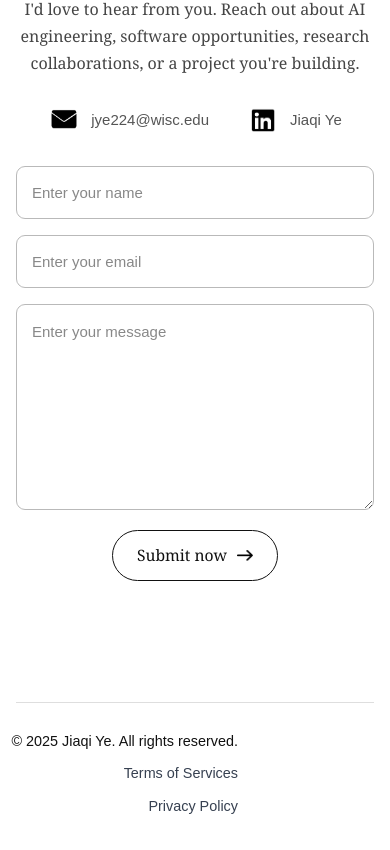
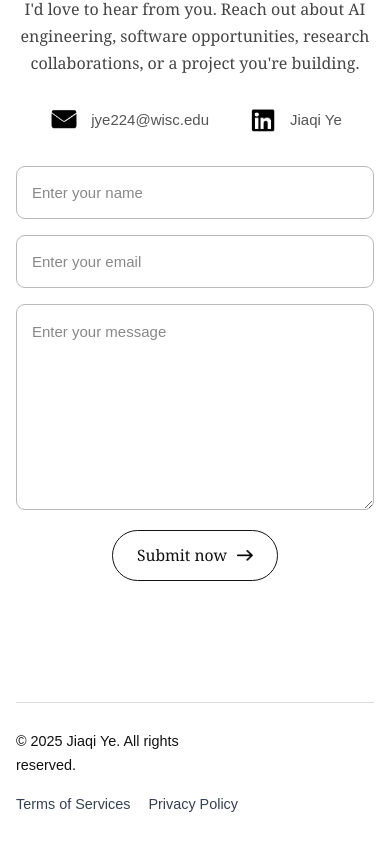
Before and after one commit to Jiaqi-Ye/Personal-Website, a Next.js app: page /v2 in a window 390 px wide. Shown: the part 6074-6924 px from the top of the page. Built offline with nearby package versions, Linux system fonts and the light colour scheme; a web font is replaced by a local one.

Commit message:
Align footer content to opposite sides

```diff
--- a/app/v2/page.tsx
+++ b/app/v2/page.tsx
@@ -518,14 +518,15 @@ export default function V2Page() {
       </div>
 
       <footer className={styles.footer}>
-        <div className={styles.footerMeta}>
         <a
+          className={styles.copyright}
           href="https://github.com/Jiaqi-Ye"
           target="_blank"
           rel="noreferrer"
         >
           © 2025 Jiaqi Ye. All rights reserved.
         </a>
+        <div className={styles.footerLinks}>
           <span>Terms of Services</span>
           <span>Privacy Policy</span>
         </div>
--- a/app/v2/v2.module.css
+++ b/app/v2/v2.module.css
@@ -591,7 +591,7 @@
 .footer {
   display: flex;
   align-items: center;
-  justify-content: flex-end;
+  justify-content: space-between;
   width: min(1120px, calc(100% - 64px));
   margin: 0 auto;
   padding: 26px 150px 44px 0;
@@ -601,7 +601,11 @@
   font-size: 0.9rem;
 }
 
-.footerMeta {
+.copyright {
+  flex: 0 0 auto;
+}
+
+.footerLinks {
   display: flex;
   align-items: center;
   gap: clamp(26px, 5vw, 72px);
@@ -730,16 +734,21 @@
   }
 
   .footer {
-    align-items: flex-end;
+    align-items: stretch;
     width: min(100% - 32px, 520px);
     padding: 26px 136px 32px 0;
+    flex-direction: column;
+    gap: 14px;
   }
 
-  .footerMeta {
-    flex-direction: column;
-    align-items: flex-end;
+  .copyright {
+    align-self: flex-start;
+  }
+
+  .footerLinks {
+    align-self: flex-end;
     justify-content: flex-end;
-    gap: 8px;
+    gap: 18px;
     text-align: right;
   }
 
```
Lines whose indentation alone changed are shown as unchanged.
